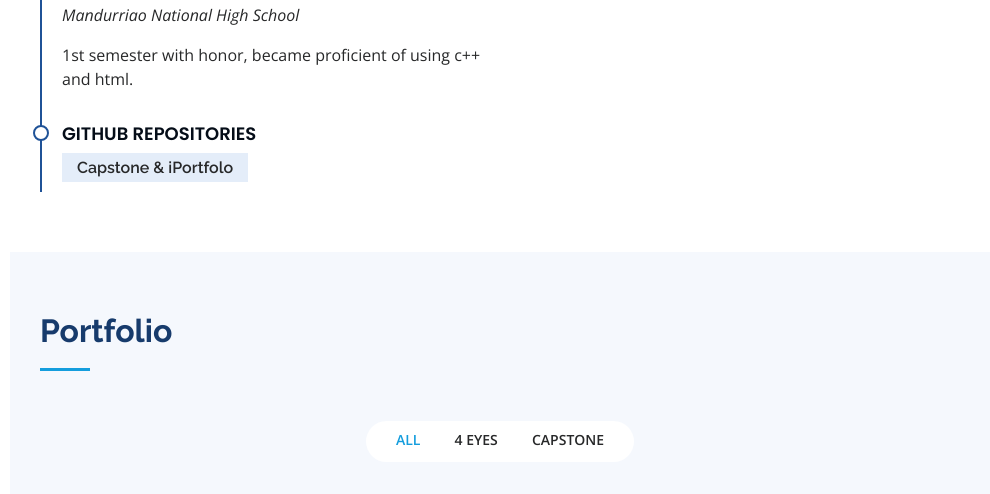
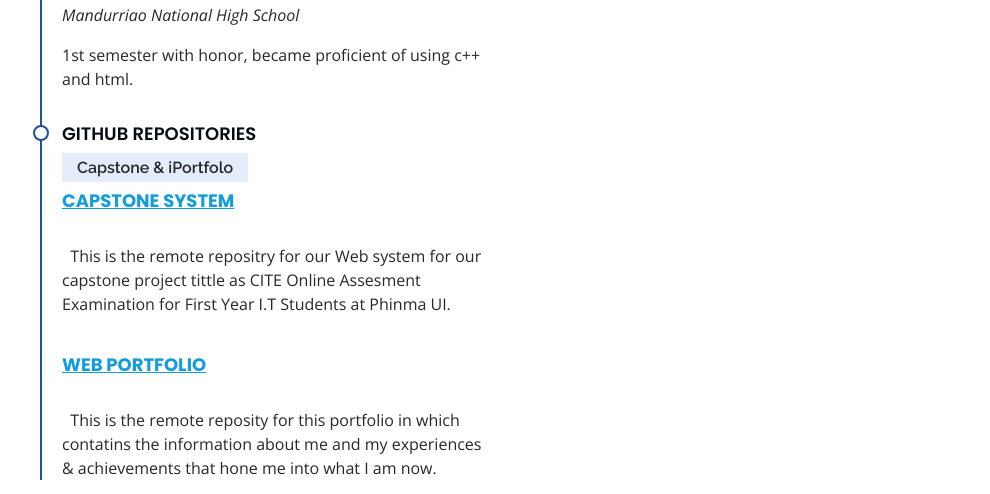
Before and after one commit to AlessandraPechera/portfolio, a plain HTML site: page index.html in a window 1280 px wide. Shown: the part 2677-3171 px from the top of the page, without its empty margins (290-1280 px from the left). Drawn offline with nearby package versions, Linux system fonts and the light colour scheme.

Commit message:
Update links

```diff
--- a/index.html
+++ b/index.html
@@ -239,10 +239,14 @@
             </div>
             <div class="resume-item">
               <h4>Github Repositories</h4>
-              <h5>Capstone & iPortfolo</h5>
-              <a href=""></a>
-              <a href=""></a>
+              <h5>Capstone & iPortfolo</h5><br>
+              <h4><a style="font-weight:bold; text-decoration: underline;" href="https://github.com/AlessandraPechera/CapsontProjBase">Capstone System</a></h4>
+              <p><br>  &nbsp; This is the remote repositry for our Web system for our capstone project tittle as CITE Online Assesment Examination for First Year I.T Students at Phinma UI.</p><br>
+              <h4><a style="font-weight:bold; text-decoration: underline;" href="https://github.com/AlessandraPechera/portfolio">Web portfolio </a></h4>
+                <p><br>  &nbsp; This is the remote reposity for this portfolio in which contatins the information about me and my experiences & achievements that hone me into what I am now.</p>
+
             </div>
+
           </div>
 
         </div>
```
